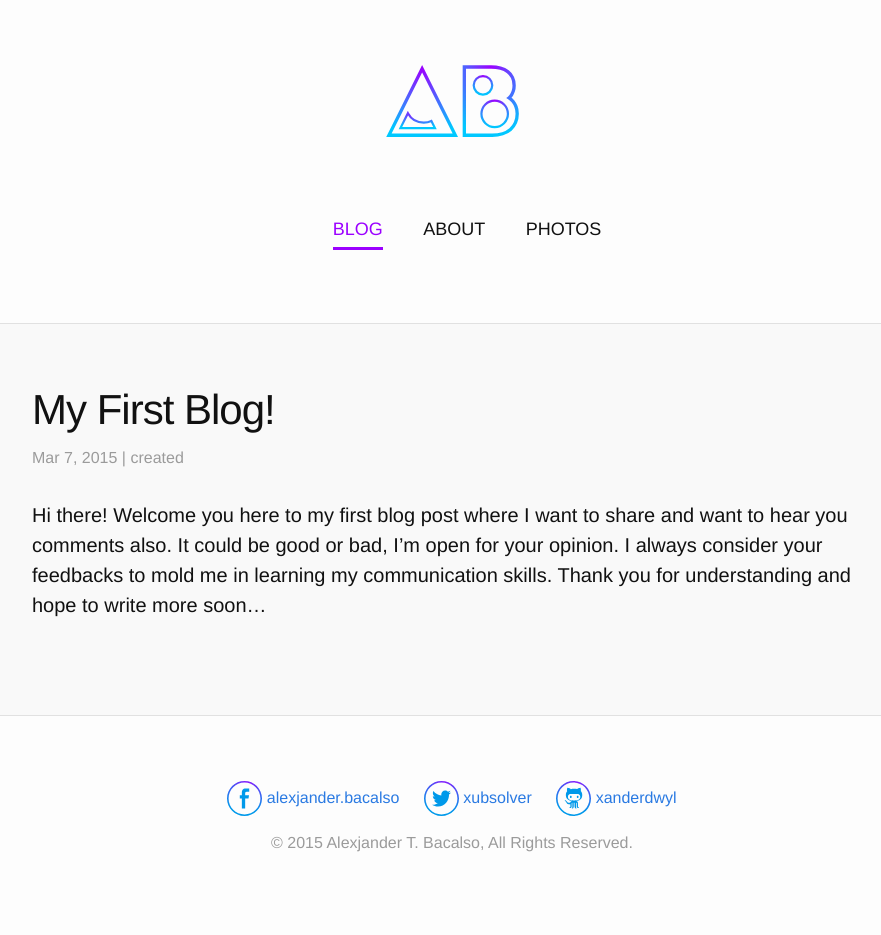
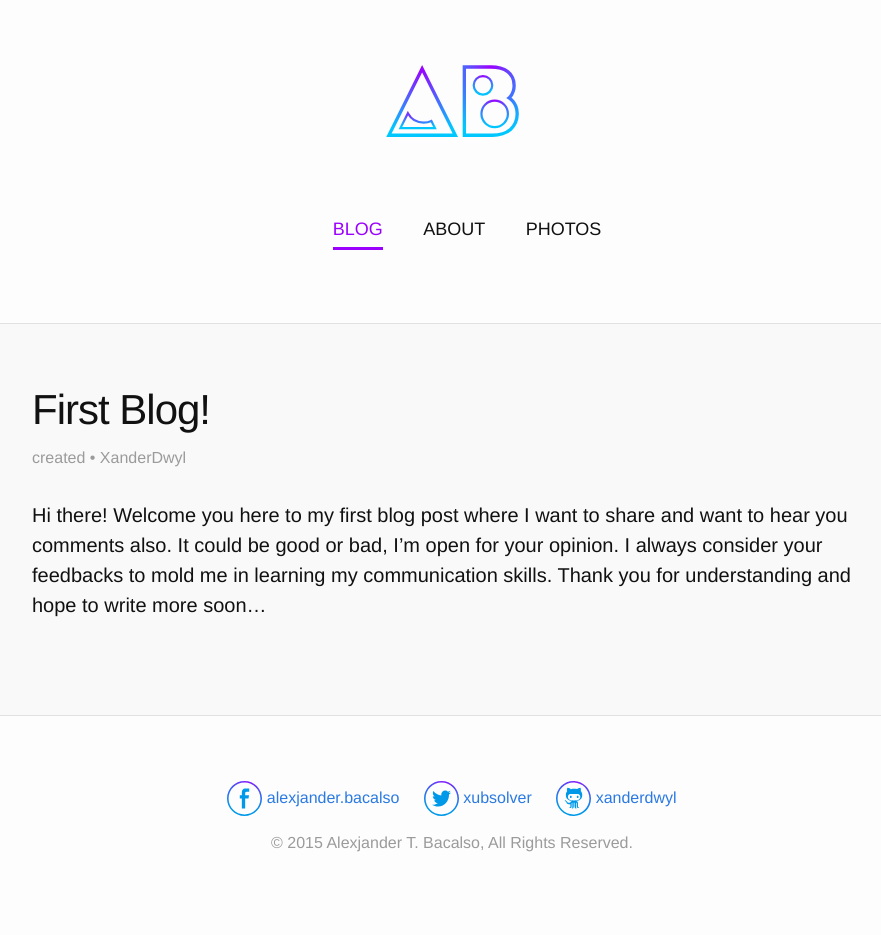
Before and after one commit to XanderDwyl/xanderdwyl.github.io, a Jekyll site: the page built from _posts/2015-03-09-my-first-blog.md, in a window 1280 px wide. Shown: the whole page, without its empty margins (188-1069 px from the left). Built offline with Jekyll 4.4.1, drawn with Linux system fonts in a browser that asks for light colours; comment, search, counter and statistics services are not loaded.

Commit message:
remove redundant dates

```diff
--- a/_layouts/post.html
+++ b/_layouts/post.html
@@ -7,10 +7,8 @@ layout: default
 		<h1 class="post-title">{{ page.title }}</h1>
 		<p class="post-meta">
 			<span>
-				{{ page.date | date: "%b %-d, %Y" }}{% if page.author %} • {{ page.author }}{% endif %}{% if page.meta %} • {{ page.meta }}{% endif %}
+				<span class="post-date" post-date="{{ post.date | date: "%Y-%m-%d %H:%M:%S" }}">created</span>{% if page.author %} • {{ page.author }}{% endif %}{% if page.meta %} • {{ page.meta }}{% endif %}
 			</span>
-			<span>|</span>
-			<span class="post-date" post-date="{{ post.date | date: "%Y-%m-%d %H:%M:%S" }}">created</span>
 		</p>
 	</header>
 
--- a/_posts/2015-03-07-my-first-blog.md
+++ b/_posts/2015-03-09-my-first-blog.md
@@ -1,7 +1,8 @@
 ---
 layout: post
-title:  "My First Blog!"
-date:   2015-03-07 10:40:00
+title:  "First Blog!"
+author: XanderDwyl
+date:   2015-03-09 07:52:00
 categories: general
 excerpt: Welcome you here to my first blog post where I want to share and want to hear you comments also.
 ---
--- a/index.html
+++ b/index.html
@@ -11,10 +11,8 @@ layout: page
 			<p class="post-meta">
 				<span>{{ post.date | date: "%b %-d, %Y" }}</span>
 				<span>|</span>
-				<span class="post-date" post-date="{{ post.date | date: "%Y-%m-%d %H:%M:%S" }}">created</span>
-				<span>|</span>
 				<span class="comment">
-					<span class="disqus-comment-count" data-disqus-identifier="{{ post.url | prepend: site.url }}"></span>
+					<span class="disqus-comment-count" data-disqus-identifier="{{ post.url | prepend: site.url }}">0</span>
 					<img class="icon" src="/images/comment.svg">
 				</span>
 			</p>
```
